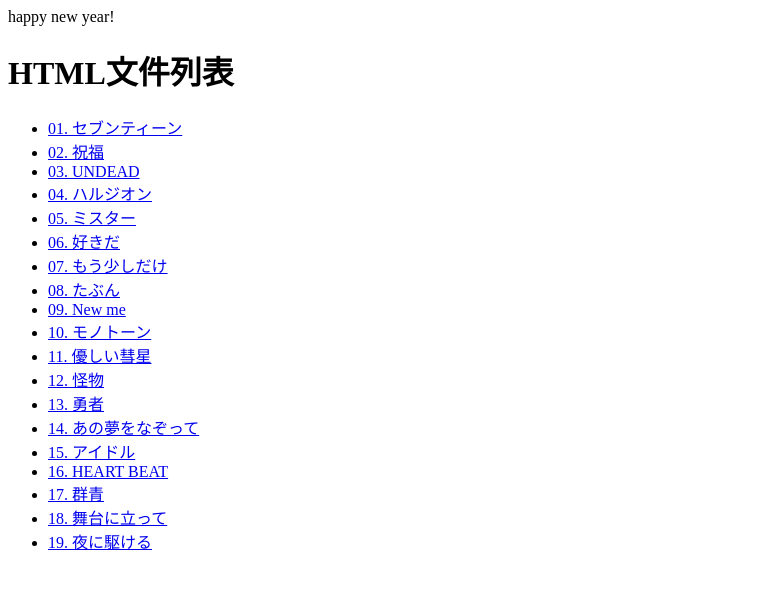
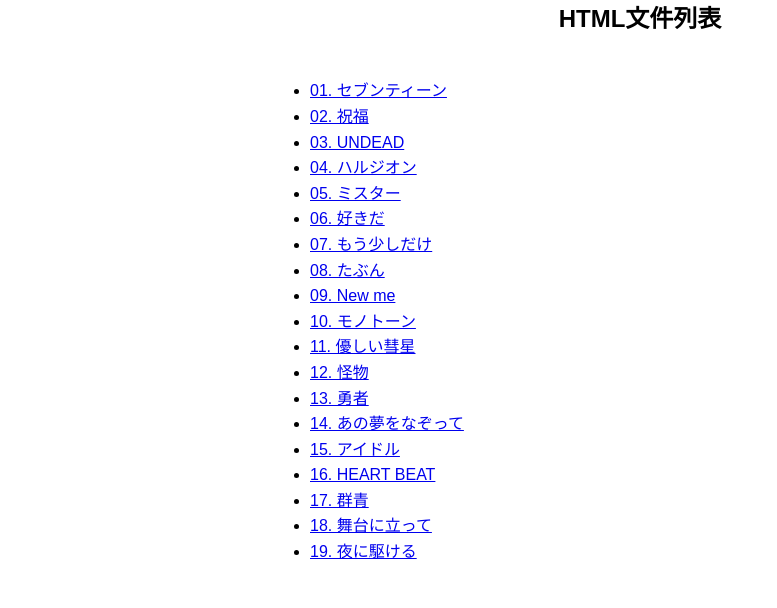
Before and after one commit to sakuraxp/sakuraxp.github.io, a plain HTML site: page index.html in a window 1280 px wide. Shown: the whole page, without its empty margins (0-777 px from the left). Drawn offline with Linux system fonts and the light colour scheme.

Commit message:
Update index.html

```diff
--- a/index.html
+++ b/index.html
@@ -1,12 +1,14 @@
-happy new year!
-
 <!DOCTYPE html>
 <html>
 <head>
     <title>Index</title>
+    <link rel="stylesheet" href="styles.css">
 </head>
 <body>
+    <div class="header">
         <h1>HTML文件列表</h1>
+    </div>
+    <div class="container">
         <ul>
             <li><a href="01. セブンティーン.html">01. セブンティーン</a></li>
             <li><a href="02. 祝福.html">02. 祝福</a></li>
@@ -28,5 +30,6 @@ happy new year!
             <li><a href="18. 舞台に立って.html">18. 舞台に立って</a></li>
             <li><a href="19. 夜に駆ける.html">19. 夜に駆ける</a></li>
         </ul>
+    </div>
 </body>
 </html>
```
Lines whose indentation alone changed are shown as unchanged.
